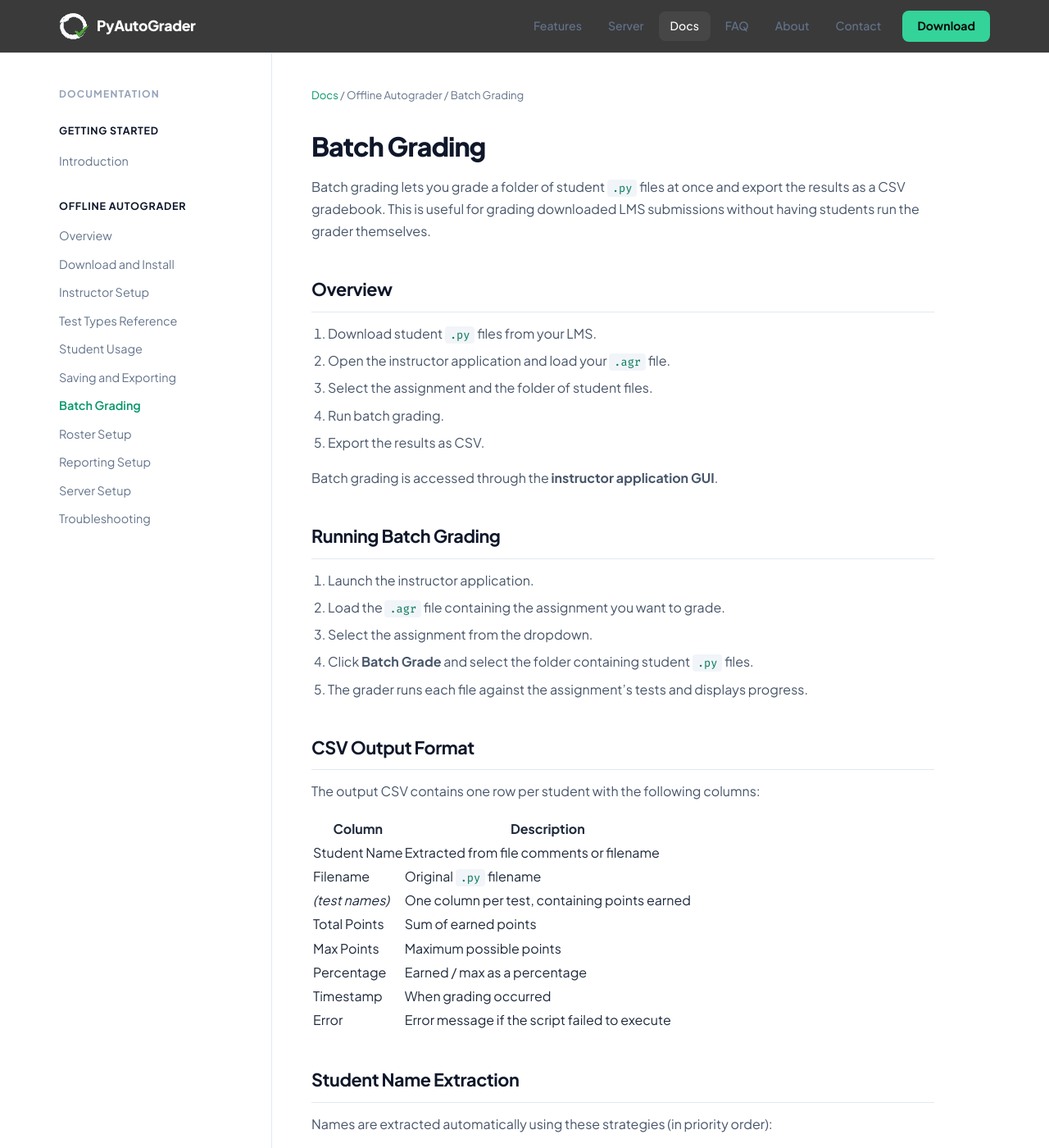
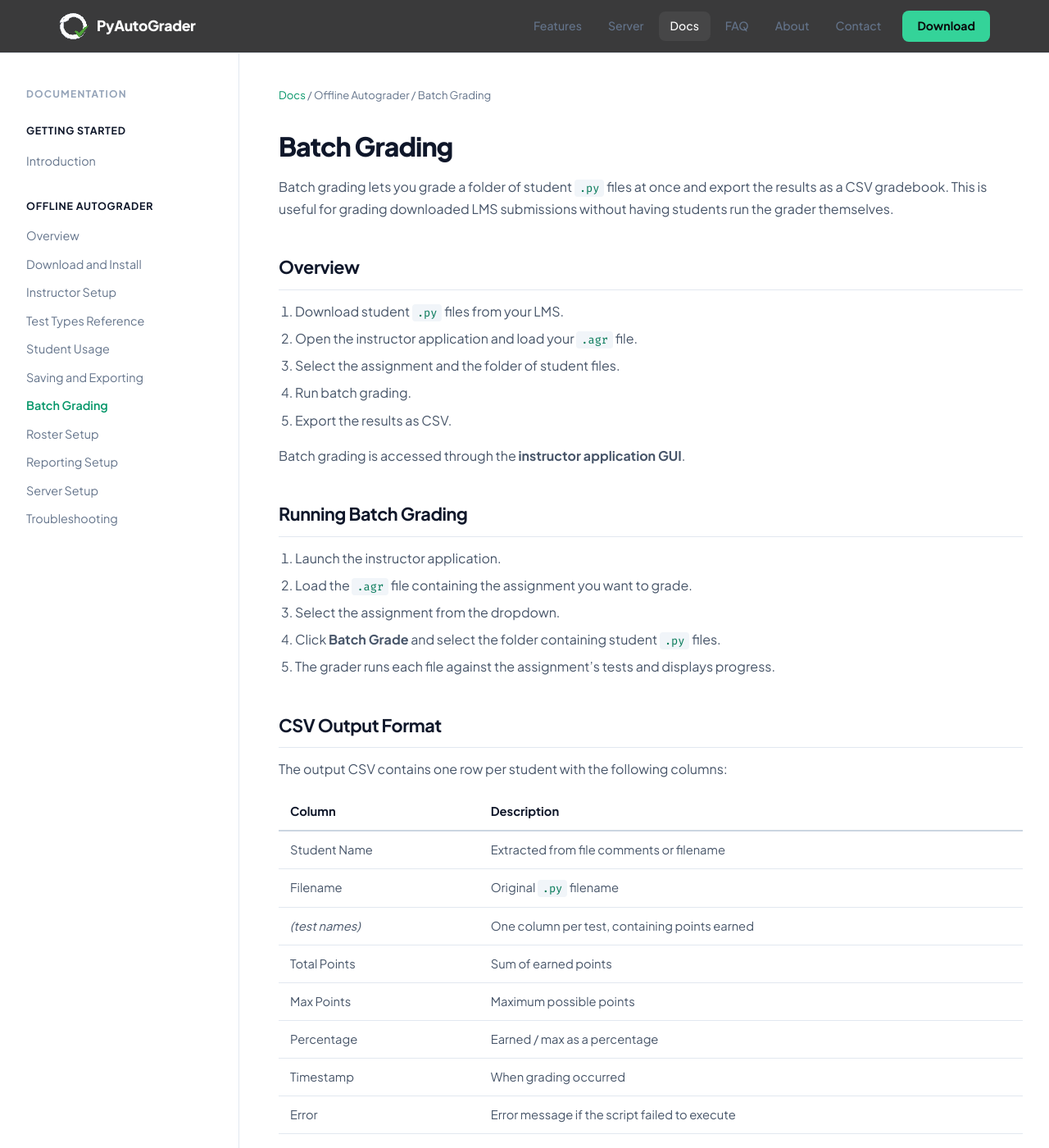
Before and after one commit to PyAutoGrader/pyautograder.github.io, a Jekyll site: the page built from _docs/offline/batch-grading.md, in a window 1280 px wide and 1400 px high. Shown: the whole window at 82% size. Built offline with Jekyll 4.4.1, drawn with Linux system fonts in a browser that asks for light colours.

Commit message:
Correct table formatting.

```diff
--- a/assets/css/main.css
+++ b/assets/css/main.css
@@ -600,7 +600,7 @@ a:hover { color: var(--emerald-deeper); }
   display: grid;
   grid-template-columns: 260px 1fr;
   min-height: calc(100vh - 64px);
-  max-width: 1200px;
+  max-width: 1400px;
   margin: 0 auto;
   padding: 0 32px;
   gap: 48px;
@@ -658,7 +658,7 @@ a:hover { color: var(--emerald-deeper); }
 
 .doc-content {
   padding: 40px 0 80px;
-  max-width: 760px;
+  max-width: 960px;
 }
 
 .doc-breadcrumb {
@@ -726,6 +726,64 @@ a:hover { color: var(--emerald-deeper); }
   color: rgba(255,255,255,0.9);
   font-size: 0.88rem;
   padding: 0;
+}
+
+.doc-content table {
+  width: 100%;
+  border-collapse: collapse;
+  margin-bottom: 24px;
+  font-size: 0.92rem;
+}
+
+.doc-content th {
+  text-align: left;
+  font-weight: 700;
+  color: var(--gray-900);
+  padding: 10px 14px;
+  border-bottom: 2px solid var(--gray-300);
+  white-space: nowrap;
+}
+
+.doc-content td {
+  padding: 10px 14px;
+  color: var(--gray-600);
+  border-bottom: 1px solid var(--gray-200);
+  vertical-align: top;
+}
+
+.doc-content tbody tr:hover {
+  background: var(--gray-50);
+}
+
+.doc-content td code, .doc-content th code {
+  font-size: 0.85rem;
+}
+
+.faq-section table {
+  width: 100%;
+  border-collapse: collapse;
+  margin-bottom: 24px;
+  font-size: 0.92rem;
+}
+
+.faq-section th {
+  text-align: left;
+  font-weight: 700;
+  color: var(--gray-900);
+  padding: 10px 14px;
+  border-bottom: 2px solid var(--gray-300);
+  white-space: nowrap;
+}
+
+.faq-section td {
+  padding: 10px 14px;
+  color: var(--gray-600);
+  border-bottom: 1px solid var(--gray-200);
+  vertical-align: top;
+}
+
+.faq-section tbody tr:hover {
+  background: var(--gray-50);
 }
 
 .doc-footer {
@@ -842,7 +900,7 @@ a:hover { color: var(--emerald-deeper); }
 /* =============================================
    FAQ
    ============================================= */
-.faq-section { padding: 80px 0; max-width: 780px; margin: 0 auto; }
+.faq-section { padding: 80px 0; max-width: 960px; margin: 0 auto; }
 
 .faq-item {
   border-bottom: 1px solid var(--gray-200);
```
